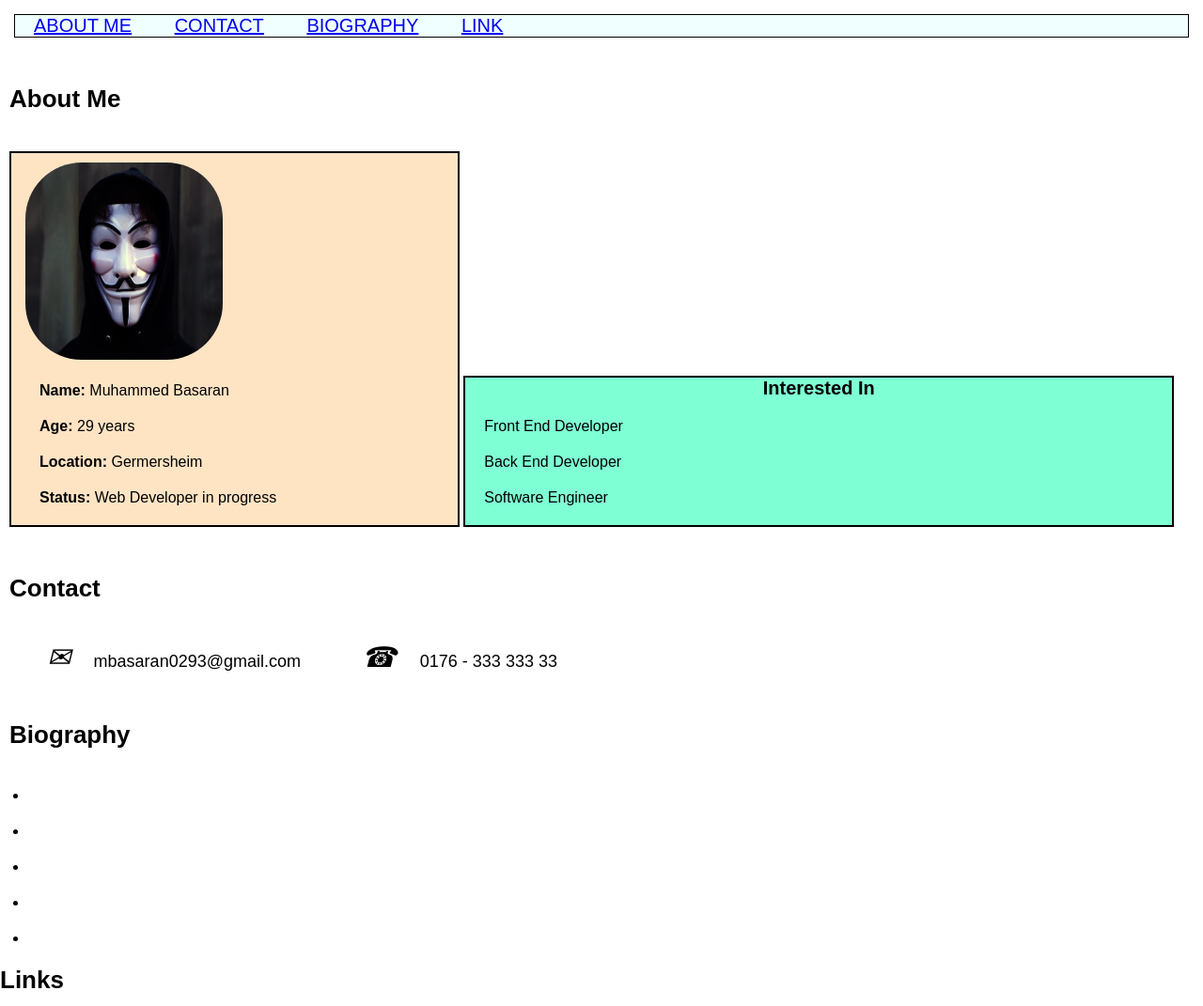
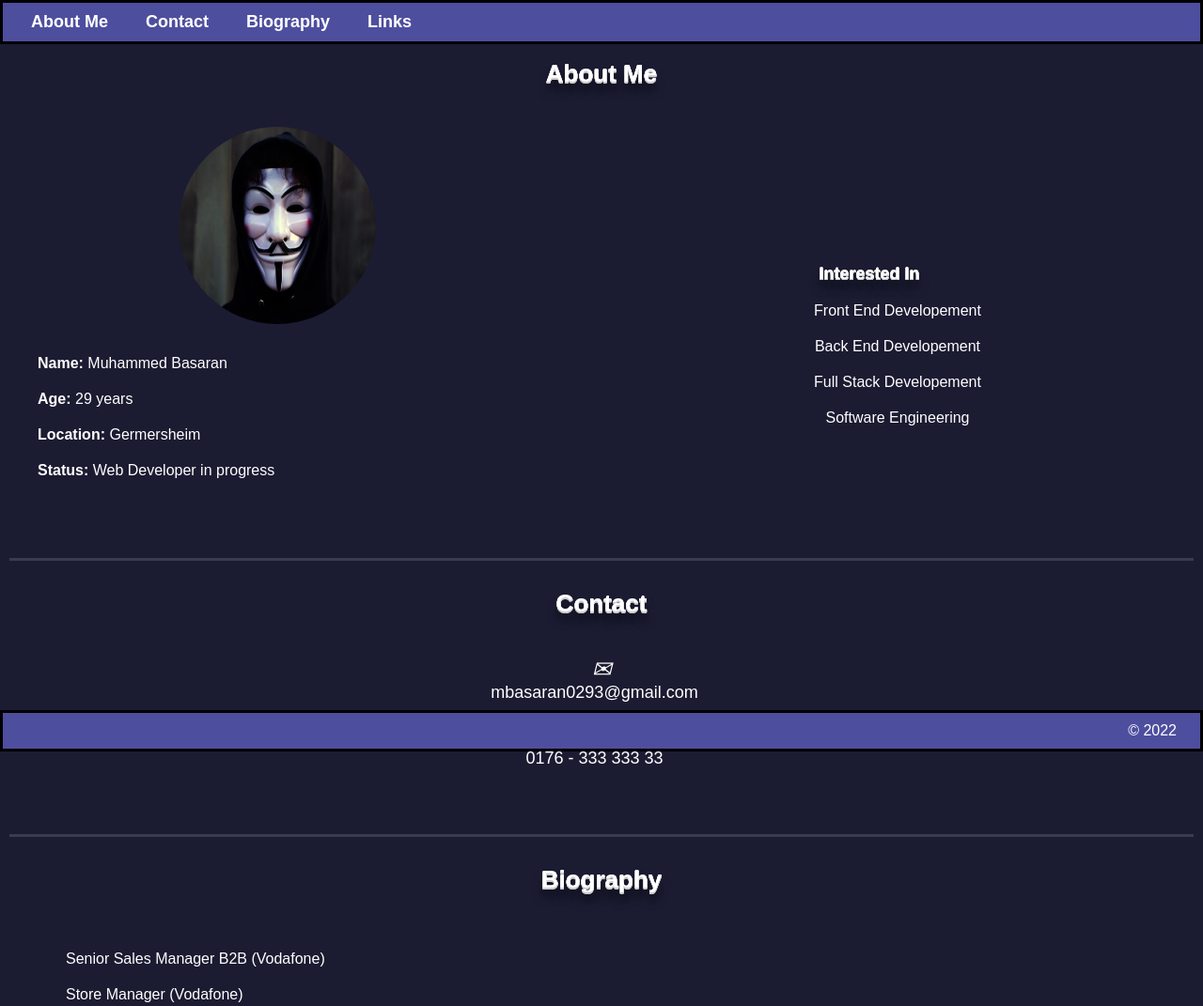
Before and after one commit to muhammed-basaran/personal-website, a plain HTML site: page index.html in a window 1280 px wide. Shown: the top 1071 px of the page at 94% size. Drawn offline with Linux system fonts and the light colour scheme.

Commit message:
add more informations and style

```diff
--- a/index.html
+++ b/index.html
@@ -8,20 +8,18 @@
     <link rel="stylesheet" href="styles.css" />
   </head>
   <header>
-    <nav id="navigation" class="navigation">
-      <ul class="navi">
-        <li><a href="#aboutme">ABOUT ME</a></li>
-        <li><a href="#contact">CONTACT</a></li>
-        <li><a href="#bio">BIOGRAPHY</a></li>
-        <li><a href="#link">LINK</a></li>
-      </ul>
+    <nav class="navbar">
+      <a href="#aboutme">About Me</a>
+      <a href="#contact">Contact</a>
+      <a href="#bio">Biography</a>
+      <a href="#link">Links</a>
     </nav>
   </header>
   <body>
     <h1 id="aboutme">About Me</h1>
     <section class="me">
       <figure class="box1">
-        <img src="./assets/anonymous.jpeg" alt="Profilbild" />
+        <img class="selfpic" src="./assets/anonymous.jpeg" alt="Profilbild" />
         <figcaption class="pictitle">
           <ul class="info1">
             <li><strong>Name:</strong> Muhammed Basaran</li>
@@ -34,33 +32,43 @@
       <figure class="box2">
         <h5>Interested In</h5>
         <ul class="info2">
-          <li>Front End Developer</li>
-          <li>Back End Developer</li>
-          <li>Software Engineer</li>
+          <li>Front End Developement</li>
+          <li>Back End Developement</li>
+          <li>Full Stack Developement</li>
+          <li>Software Engineering</li>
         </ul>
       </figure>
     </section>
     <h2 id="contact">Contact</h2>
     <section class="connect">
       <i class="fa-mail">&#9993;</i>
-      <span class="mail"> mbasaran0293@gmail.com</span>
-      <i class="fa-phone">&#9742;</i
-      ><span class="phone"> 0176 - 333 333 33</span>
+      <p class="mail">mbasaran0293@gmail.com</p>
+      <i class="fa-phone">&#9742;</i>
+      <p class="phone">0176 - 333 333 33</p>
     </section>
     <h3 id="bio">Biography</h3>
     <section class="cv">
       <ul class="info3">
-        <li></li>
-        <li></li>
-        <li></li>
-        <li></li>
-        <li></li>
+        <li>Senior Sales Manager B2B (Vodafone)</li>
+        <li>Store Manager (Vodafone)</li>
+        <li>Sales Coach (Vodafone)</li>
+        <li>Business Management (B.A.) Hochschule Mittweida</li>
       </ul>
     </section>
     <h4 id="link">Links</h4>
     <section class="social">
-
+      <a href="https://github.com/muhammed-basaran?tab=repositories">
+        <img class="github" src="./assets/github.png" alt="GitHub" />
+      </a>
+      <a href="https://www.linkedin.com/in/muhammed-basaran-153130186/">
+        <img class="linkedin" src="./assets/linkedin.png" alt="LinkedIn" />
+      </a>
+      <a href="https://www.xing.com/profile/Muhammed_Basaran2/cv">
+        <img class="xing" src="./assets/xing.png" alt="XING" />
+      </a>
     </section>
   </body>
-  <footer>© 2022</footer>
+  <footer>
+    <p>© 2022</p>
+  </footer>
 </html>
--- a/styles.css
+++ b/styles.css
@@ -3,77 +3,101 @@
   margin: 0px;
   padding: 0px;
   font-family: sans-serif;
+  color: white;
 }
 
-.navigation {
-  font-size: 20px;
-  background-color: azure;
-  margin: 15px;
-  border: 1px solid black;
-}
-.navi li {
-  display: inline;
-  margin: 20px;
-  text-align: center;
+.navbar {
+  background-color: #4e4e9f;
+  position: fixed;
+  top: 0px;
+  width: 100%;
+  transition: top 0.3s;
+  z-index: 1;
+  border: 3px solid black;
 }
 
-h1 {
-  font-size: 26px;
-  margin: 50px 10px 10px 10px;
+.navbar a {
+  float: left;
+  color: white;
+  padding: 10px;
+  text-decoration: none;
+  font-size: 18px;
+  margin-left: 20px;
+  font-weight: bold;
 }
 
-h2 {
-  font-size: 26px;
-  margin: 50px 10px 10px 10px;
+body {
+  height: 100%;
+  width: 100%;
+  background-color: #1b1b32;
+  text-align: center;
+  display: flex;
+  flex-direction: column;
+  margin: 30px 0 0 0;
+  font-family: Tahoma;
 }
 
-h3 {
-  font-size: 26px;
-  margin: 50px 10px 10px 10px;
-}
-
+h1,
+h2,
+h3,
 h4 {
   font-size: 26px;
-}
-
-.me {
-  margin: 40px 10px 10px 10px;
-}
-
-.info1 {
-  list-style-type: none;
-}
-
-.info2 {
-  list-style-type: none;
+  margin: 0px 10px 0px 10px;
+  padding-top: 30px;
+  padding-bottom: 0px;
+  color: white;
+  border-top: 3px solid #3b3b4f;
+  font-weight: bold;
+  text-shadow: 0 1px 0 #ccc, 0 2px 0 #ccc, 0 1px 0 #ccc, 0 2px 0 #ccc,
+    0 1px 0 #ccc, 0 1px 0 #ccc, 0 1px 0 #ccc, 0 1px 0 #ccc, 0 1px 0 #ccc,
+    0 1px 0 #ccc, 0 1px 0 #ccc, 0 1px 0 #ccc, 0 10px 10px rgba(0, 0, 0, 0.5);
 }
 
 h5 {
   text-align: center;
-  font-size: 20px;
+  font-size: 18px;
+  margin-left: -60px;
+  text-shadow: 0 1px 0 #ccc, 0 1px 0 #ccc, 0 1px 0 #ccc, 0 1px 0 #ccc,
+    0 1px 0 #ccc, 0 1px 0 #ccc, 0 1px 0 #ccc, 0 1px 0 #ccc, 0 1px 0 #ccc,
+    0 1px 0 #ccc, 0 1px 0 #ccc, 0 1px 0 #ccc, 0 10px 10px rgba(0, 0, 0, 0.5);
+}
+
+.me {
+  margin: 40px 10px 0px 10px;
+  position: relative;
+  padding: 230px;
+}
+
+.info1,
+.info2,
+.info3 {
+  list-style-type: none;
 }
 
 .box1 {
-  border: 2px solid black;
   display: inline-block;
-  width: 38%;
-  background-color: bisque;
-  height: auto;
+  width: 50%;
+  position: absolute;
+  left: 0;
+  top: 0;
 }
 
 .box2 {
-  border: 2px solid black;
   display: inline-block;
-  width: 60%;
-  background-color: aquamarine;
+  width: 50%;
+  position: absolute;
+  right: 0;
+  bottom: 120px;
 }
 
-img {
+.selfpic {
   width: 210px;
   height: 210px;
-  border-radius: 60px;
-  margin-left: 15px;
-  margin-top: 10px;
+  border-radius: 50%;
+  position: relative;
+  top: 1px;
+  left: -30px;
+  margin-bottom: 10px;
 }
 
 .pictitle {
@@ -86,25 +110,69 @@ li {
 
 .connect {
   margin: 40px 10px 10px 10px;
+  position: relative;
+  display: flex;
+  flex-direction: column;
+  justify-content: center;
+
+  padding-bottom: 40px;
 }
 
 .mail,
 .phone {
   font-size: 18px;
-  text-align: center;
-  margin: 20px;
+  margin-bottom: 20px;
 }
 .fa-mail,
 .fa-phone {
-  font-size: 30px;
-  text-align: center;
-  margin-left: 40px;
+  font-size: 25px;
 }
 
 .cv {
-  margin: 40px 10px 10px 10px;
+  margin: 0px 10px 0px 10px;
+  position: relative;
+  padding: 40px;
+}
+
+.info1,
+.info3 {
+  text-align: left;
 }
 
 .social {
-  margin: 40px 10px 10px 10px;
+  margin: 10px 10px 40px 10px;
+  background-color: #1b1b32;
+  position: relative;
 }
+
+.social img {
+  padding: 20px;
+  margin: 20px;
+}
+
+.github {
+  width: 110px;
+  height: 110px;
+}
+
+.linkedin {
+  width: 100px;
+  height: 100px;
+}
+.xing {
+  width: 100px;
+  height: 100px;
+}
+
+footer {
+  text-align: right;
+  background-color: #4e4e9f;
+  border: 3px solid black;
+  padding: 10px;
+  position: fixed;
+  bottom: 0;
+  width: 100%;
+}
+p {
+  margin-right: 15px;
+}
```
Also changed, not shown: assets/xing.png (added).
